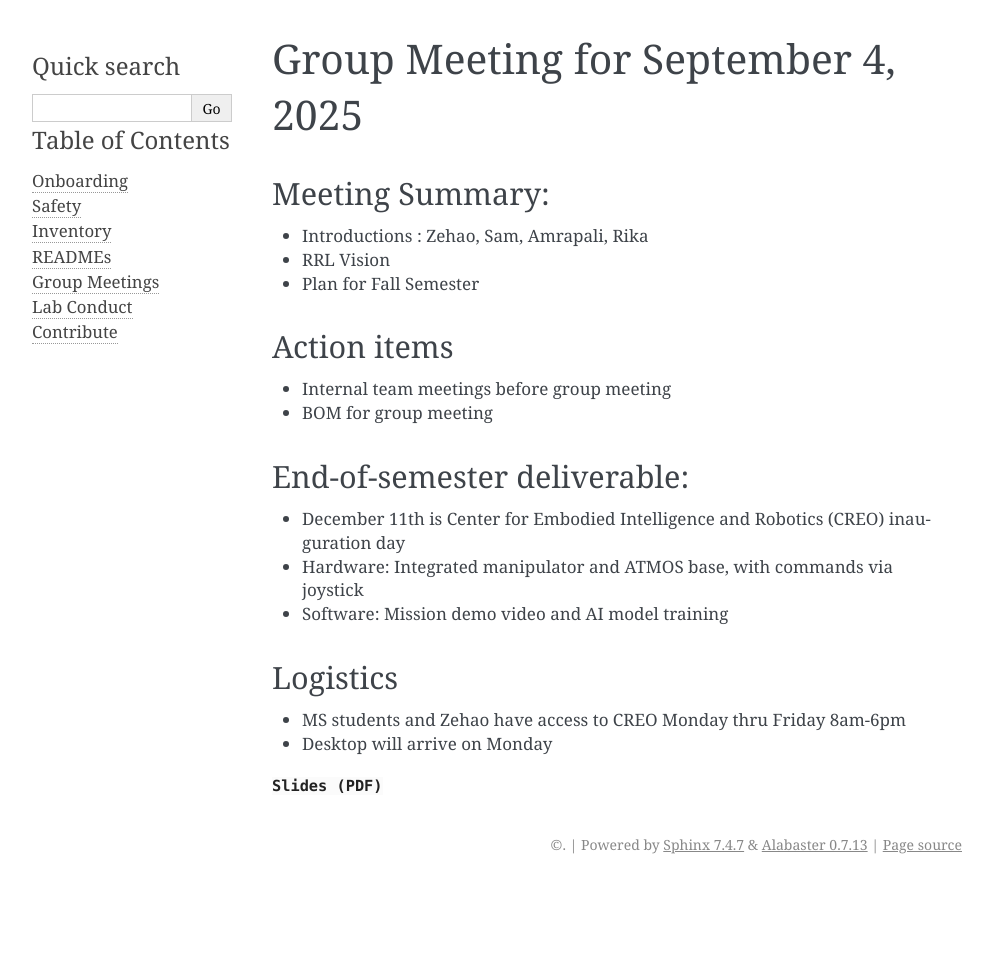
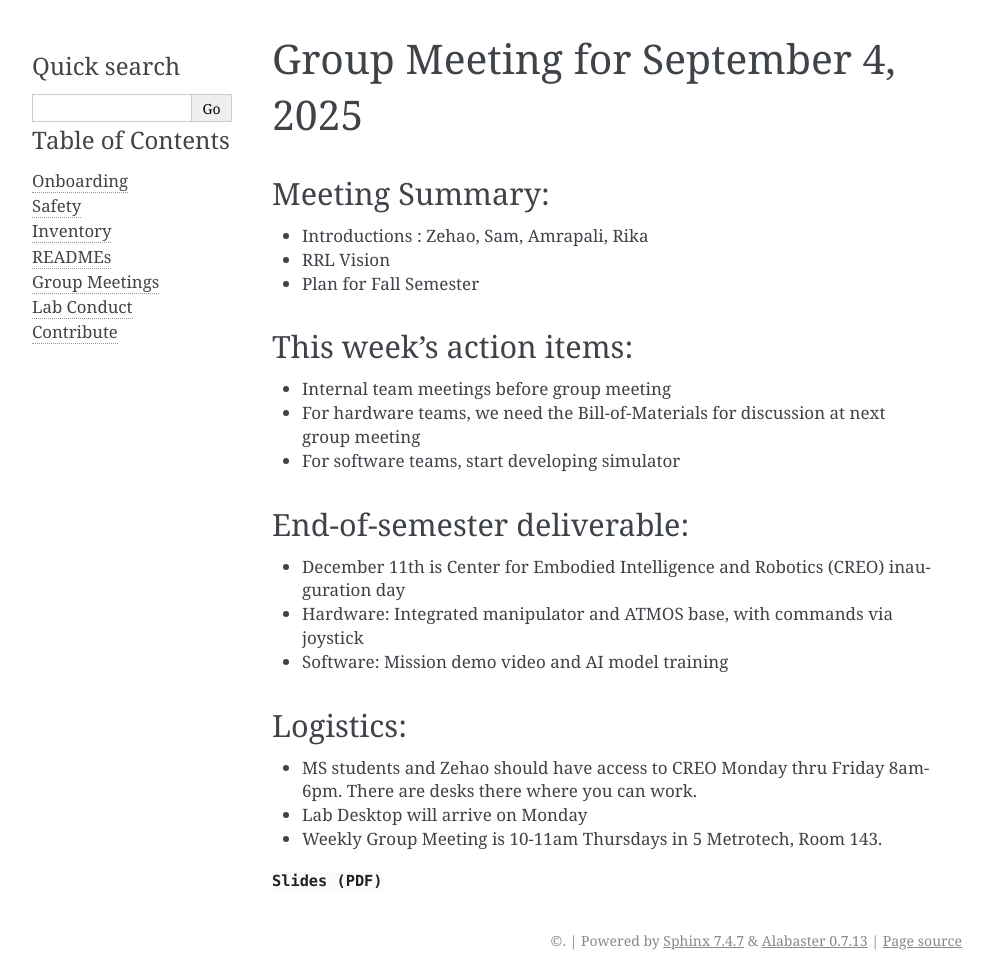
Before and after one commit to bpriviere/rrl_docs, a Sphinx documentation site: the page built from docs/source/group_meetings/2025_09_04.md, in a window 1280 px wide and 980 px high. Shown: the whole window, without its empty margins (148-1140 px from the left). Built offline with Sphinx 7.4.7, drawn with Linux system fonts in a browser that asks for light colours.

Commit message:
updated meeting notes

```diff
--- a/docs/source/group_meetings/2025_09_04.md
+++ b/docs/source/group_meetings/2025_09_04.md
@@ -6,18 +6,19 @@
 - RRL Vision
 - Plan for Fall Semester
 
-## Action items
+## This week's action items:
 - Internal team meetings before group meeting
-- BOM for group meeting
+- For hardware teams, we need the Bill-of-Materials for discussion at next group meeting
+- For software teams, start developing simulator
 
 ## End-of-semester deliverable:
 - December 11th is Center for Embodied Intelligence and Robotics (CREO) inauguration day
 - Hardware: Integrated manipulator and ATMOS base, with commands via joystick
 - Software: Mission demo video and AI model training
 
-## Logistics
-- MS students and Zehao have access to CREO Monday thru Friday 8am-6pm
-- Desktop will arrive on Monday
+## Logistics:
+- MS students and Zehao should have access to CREO Monday thru Friday 8am-6pm. There are desks there where you can work.
+- Lab Desktop will arrive on Monday
+- Weekly Group Meeting is 10-11am Thursdays in 5 Metrotech, Room 143.
 
-<!-- See [pdf](_static/RRL_group_meeting_2025_09_04.pdf) -->
 {download}`Slides (PDF) </_static/RRL_group_meeting_2025_09_04.pdf>`
```
